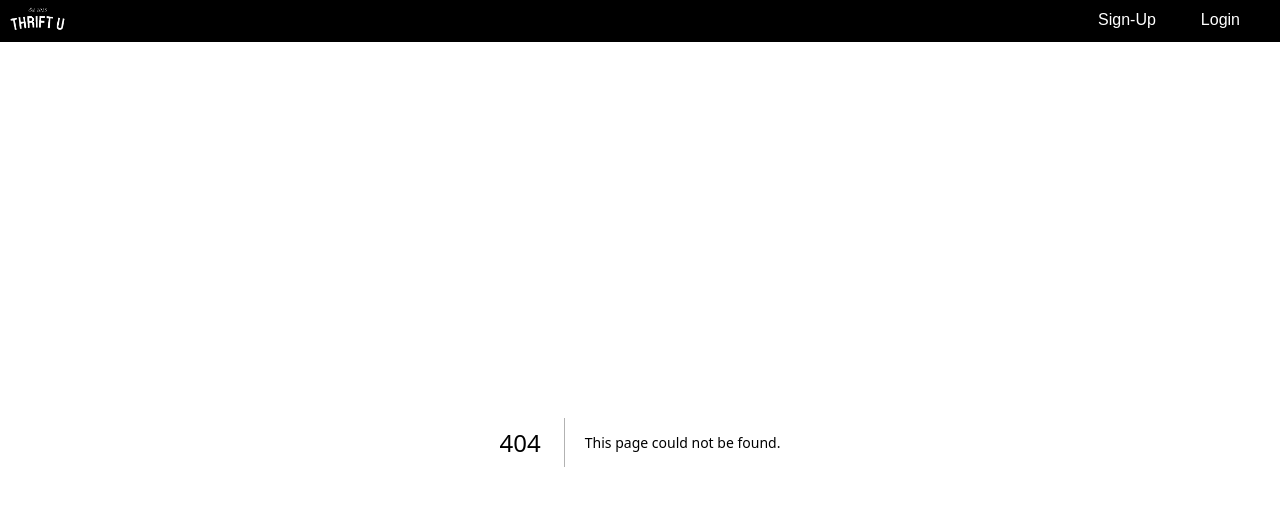
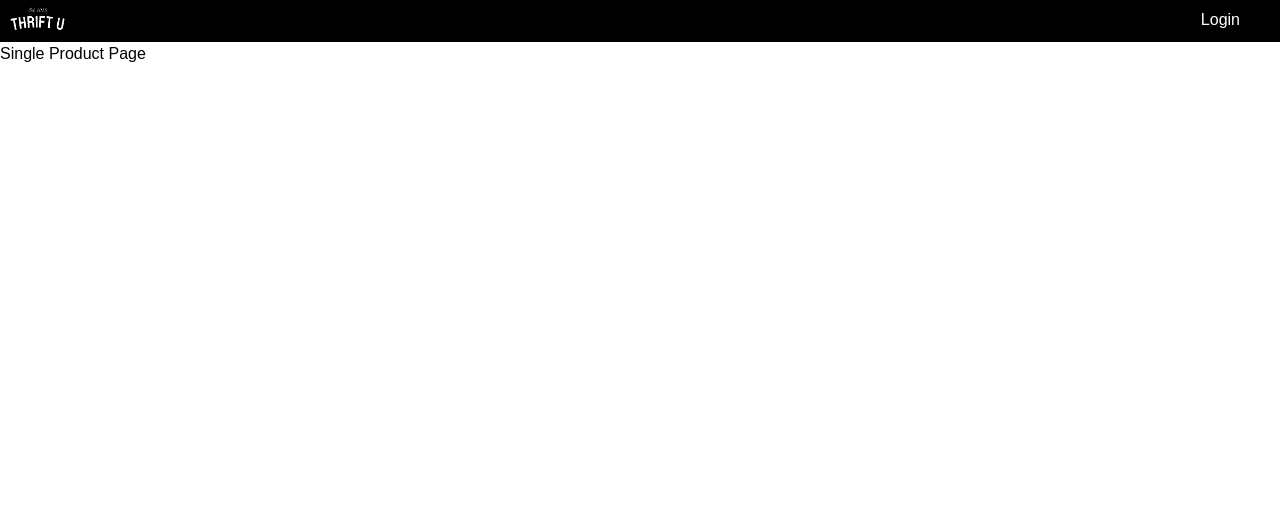
Before and after one commit to TagReaper/CSE-4214-03-Lab-Project, a Next.js app in the folder thrift-u/: page /product in a window 1280 px wide. Before the commit this address had no page. Shown: the top 506 px of the page. Built offline with nearby package versions, Linux system fonts and the light colour scheme.

Commit message:
Adding file bases and a NavBar Component

```diff
--- /dev/null
+++ b/thrift-u/app/(store)/product/page.tsx
@@ -0,0 +1,3 @@
+export default function ProductPage() {
+    return <div> Single Product Page </div>;
+}
--- /dev/null
+++ b/thrift-u/app/(store)/search/page.tsx
@@ -0,0 +1,3 @@
+export default function SearchPage() {
+    return <div> Search Page </div>;
+}
--- /dev/null
+++ b/thrift-u/app/(user_data)/account/orders/page.tsx
@@ -0,0 +1,3 @@
+export default function OrdersPage() {
+    return <div> Orders Page </div>;
+}
--- a/thrift-u/app/(user_data)/sellerhub/orders/page.tsx
+++ b/thrift-u/app/(user_data)/sellerhub/orders/page.tsx
@@ -1,4 +1,4 @@
-export default function OrdersPage() {
+export default function SellerOrdersPage() {
   return (
     <div>
       <h1>Orders</h1>
--- a/thrift-u/app/layout.tsx
+++ b/thrift-u/app/layout.tsx
@@ -40,10 +40,6 @@ export default function RootLayout({
               <Image className="dark:invert" src="/Icons/buyer.svg" alt="Home logo" width={30} height={30} />
               <Link href = {"/login"}> Login </Link>
             </span></li>
-            <li style={{float: "right"}}><span style={{direction: 'rtl', display: 'inline-flex', padding: '5px', gap:'5px', alignItems:'center'}}>
-              <Image className="dark:invert" src="/Icons/seller.svg" alt="Home logo" width={30} height={30} />
-              <Link href = {"/signup"}> Sign-Up </Link>
-            </span></li>
           </ul>
         </div>
         <div>
--- /dev/null
+++ b/thrift-u/components/navBar.js
@@ -0,0 +1,13 @@
+'use client'
+
+import FireData from '../firebase/clientApp'
+import {doc, getDoc} from '@firebase/firestore'
+
+const NavBar = () => {
+
+    return (
+        true //This is a filler for a modular NAV Bar that changes depending on login status
+    )
+}
+
+export default NavBar
```
Also changed, not shown: thrift-u/components/itemListing.js (added, +13 -0 lines), thrift-u/app/(store)/cart/page.tsx (renamed from thrift-u/app/(user_data)/cart/page.tsx).
